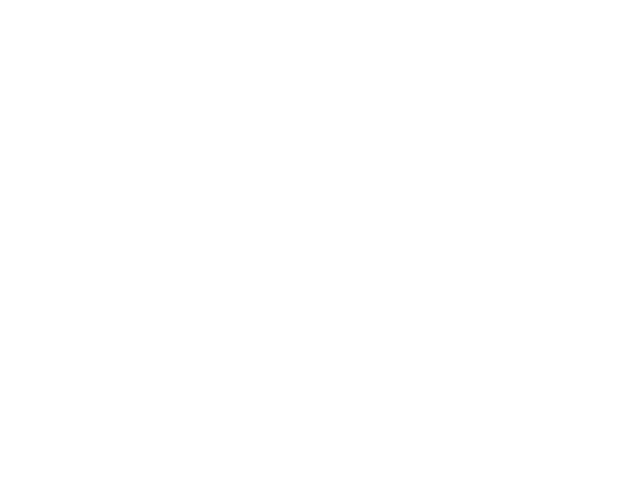
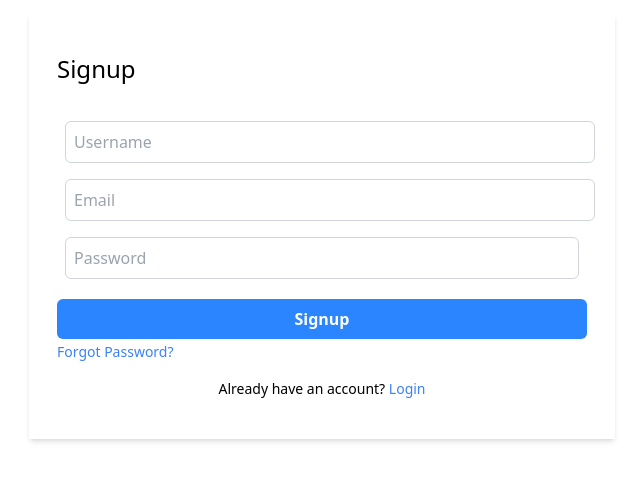
Before and after one commit to jahnavi-spec2/projects-react-js_NotesApp, a React (Create React App) app: page /signup in a window 1280 px wide. Shown: the part 174-654 px from the top of the page, without its empty margins (318-961 px from the left). Built offline with nearby package versions, Linux system fonts and the light colour scheme.

Commit message:
Login and signup page almost done

```diff
--- a/src/App.js
+++ b/src/App.js
@@ -1,7 +1,7 @@
 
 import { BrowserRouter, Routes, Route } from "react-router-dom";
 
-import Dashboard from "./pages/Dashboard";
+import Dashboard from "./pages/Dashboard.jsx";
 import Landing from "./pages/Landing.js";
 import Login from "./pages/Login.js";
 import Signup from "./pages/Signup.js";
--- /dev/null
+++ b/src/Components/input/PasswordInput.jsx
@@ -0,0 +1,28 @@
+import React from 'react';
+
+import { useState } from 'react';
+
+const PasswordInput =({value,onChange,placeholder}) => {
+    const [isShowPassword, setIsShowPassword] = useState(false);
+
+    const toggelPasswordVisibility = () => {
+        setIsShowPassword(!isShowPassword);
+    }
+    return(
+        <>
+<div className="flex item-center  bg-transparent border-none  rounded mb-3 w-full">
+<input
+type={isShowPassword ? "text" : "password"}
+value={value}
+onChange={onChange}
+placeholder={placeholder || "Password"}
+ className=" w-full p-2  border border-gray-300 rounded-md focus:outline-none  focus:ring-blue-500 focus:border-blue-500 m-2"/>
+</div>
+
+        </>
+    );
+};
+
+
+
+export default PasswordInput;
--- a/src/index.css
+++ b/src/index.css
@@ -1,3 +1,18 @@
 @tailwind base;
 @tailwind components;
 @tailwind utilities;
+
+@layer base{
+    html{
+        font-family: "Poppins", "sans-serif";
+    }
+}
+
+@layer components{
+    .input-box {
+        @apply w-full p-2 border border-gray-300 rounded-md focus:outline-none  focus:ring-blue-500 focus:border-blue-500 m-2;
+    };
+    .btn-primary{
+        @apply bg-primary w-full text-white font-bold py-2 px-4 rounded-md hover:bg-blue-600 focus:outline-none focus:ring-blue-500 focus:ring-offset-2;
+    }
+}
--- a/src/pages/Login.js
+++ b/src/pages/Login.js
@@ -1,38 +1,63 @@
 
 import React from "react";
 import '../App.css';
+import PasswordInput from "../Components/input/PasswordInput";
+import { useState } from "react";
 
+import { validateEmail } from "../utils/helper";
 import { Link } from "react-router-dom";
-function Login(){
+const Login = () => {
+
+    const [email,setEmail]= useState("");
+    const [password,setPassword]= useState("");
+    const [error,setError]= useState(null);
+
+
+    const handleLogin= async(e)=>{
+        e.preventDefault();
+
+        if(!email || !password){
+            setError("Please enter the given fields");
+            return;
+        }
+        if(!validateEmail(email)){
+            setError("Please enter a valid email address");
+            return;}
+            setError(null);
+    }
 return(
 <>
 {/* <NavBar/> */}
-<div>
-    <div>
-        <form >
+<div className="flex justify-center items-center h-screen">
+    <div className="w-100 border-rounded-lg px-7 py-10 bg-white shadow-md">
+
+        <form onSubmit={handleLogin}>
 
             <h4 className="text-2xl mb-7">Login</h4>
-            <input type="text" placeholder="Email" className="input-box"/>
-    <input type="password" placeholder="Enter Your password" className=""/>
+            <input type="text" placeholder="Email" className="input-box" value={email} onChange={(e) => setEmail(e.target.value)}/>
+
+           < PasswordInput
+           value={password}
+           onChange={(e) => setPassword(e.target.value)}
+           />
+
+           {error && <p className="text-red-500 text-sm mb-3">{error}</p>}
 <button type="submit" className="btn-primary">Login</button>
 
-<p className="text-sm">Not registered yet?{""}
-    <Link to ="/signup" classname="">Create an account</Link>
+<p className="text-sm text-center mt-4">Don't have an account?{" "}
+    <Link to ="/signup" className="font-medium text-blue-500 hover:underline">Create an account</Link>
 </p>
+
+
         </form>
+
     </div>
 </div>
 
-<div>
-<div>
-
-
-</div>
-</div>
 
 </>
 
 );
 };
 
-export default Login;
+export default Login
--- a/src/pages/Signup.js
+++ b/src/pages/Signup.js
@@ -1,5 +1,62 @@
-function Signup(){
 
+import React from "react";
+import '../App.css';
+import PasswordInput from "../Components/input/PasswordInput";
+import { useState } from "react";
+
+import { validateEmail } from "../utils/helper";
+import { Link } from "react-router-dom";
+const Signup = () => {
+
+    const [email,setEmail]= useState("");
+    const [password,setPassword]= useState("");
+    const [error,setError]= useState(null);
+  const [username,setUsername]=useState("");
+
+    const handleSignup= async(e)=>{
+        e.preventDefault();
+
+        if(!email) {
+         setError("Please enter the given fields");
+            return;
+        }
+        if(!validateEmail(email)){
+            setError("Please enter a valid email address");
+            return;}
+            setError(null);
+    }
+return(
+<>
+{/* <NavBar/> */}
+<div className="flex justify-center items-center h-screen">
+    <div className="w-100 border-rounded-lg px-7 py-10 bg-white shadow-md">
+
+        <form onSubmit={handleSignup}>
+
+            <h4 className="text-2xl mb-7">Signup</h4>
+            <input type="text" placeholder="Username" className="input-box" value={username} onChange={(e) => setUsername(e.target.value)}/>
+
+            <input type="text" placeholder="Email" className="input-box" value={email} onChange={(e) => setEmail(e.target.value)}/>
+  <PasswordInput
+  value={password}
+  onChange={(e) => setPassword(e.target.value)}
+  />
+
+   {error && <p className="text-red-500 text-sm mb-3">{error}</p>}
+<button type="submit" className="btn-primary">Signup</button>
+  <div>
+    <Link to="" className="text-sm text-blue-500 hover:underline">Forgot Password?</Link>
+    <p className="text-sm text-center mt-4">Already have an account?{" "}
+      <Link to="/login" className="font-medium text-blue-500 hover:underline">Login</Link>
+    </p>
+  </div>
+        </form>
+
+    </div>
+</div>
+
+</>
+
+);
 }
-
 export default Signup;
--- /dev/null
+++ b/src/utils/helper.js
@@ -0,0 +1,15 @@
+export function validateEmail(email) {
+  const regex = /\S+@\S+\.\S+/;
+  return regex.test(email);
+}
+
+export function getInitials(name) {
+  return name
+    .split(" ")
+    .map(word => word[0])
+    .join("");
+}
+
+export function formatDate(date) {
+  // Later
+}
--- a/tailwind.config.js
+++ b/tailwind.config.js
@@ -4,6 +4,8 @@
   theme: {
     extend: {
       colors: {
+        primary:"#2B85FF",
+        secondary:"#EF863E",
         ink950: "#0b1026",
         ink800: "#1e1b4b",
         ink600: "#4c1d95",
```
Also changed, not shown: 1 other file (tests, documents, lock files or other folders).
